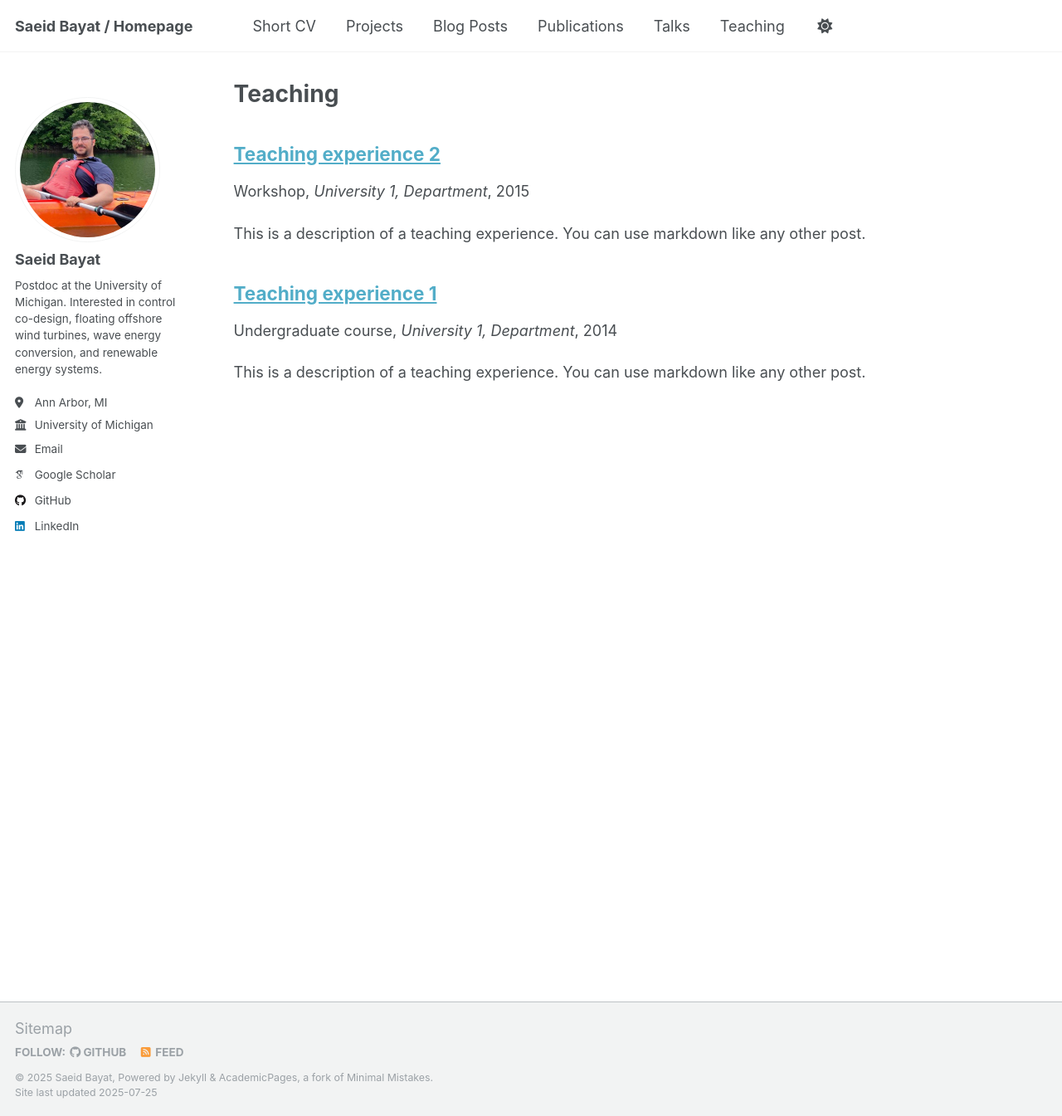
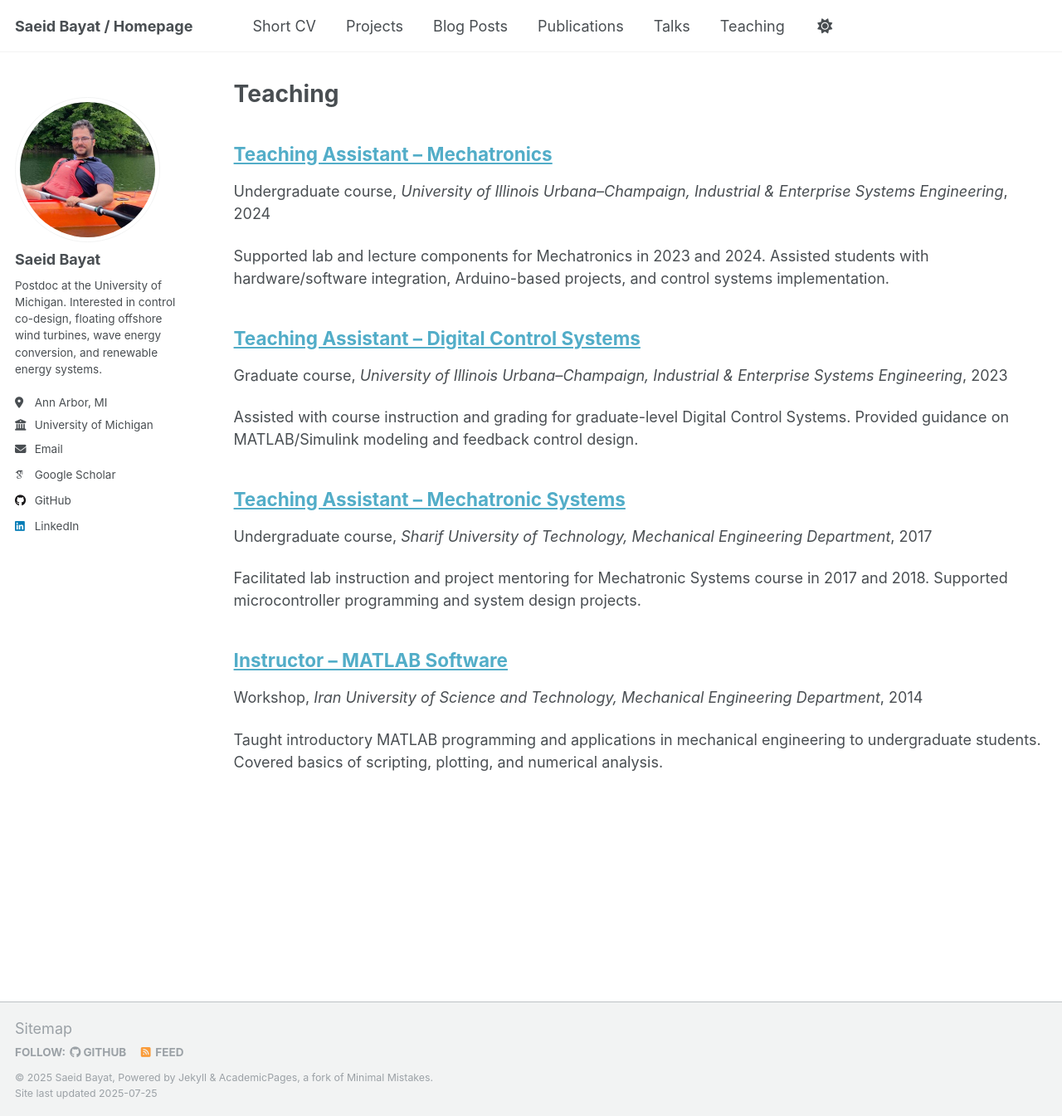
Before and after one commit to SaeidBayat/SaeidBayat.github.io, a Jekyll site: the page built from _pages/teaching.html, in a window 1280 px wide and 1345 px high. Shown: the whole window at 83% size. Built offline with Jekyll 4.4.1, drawn with Linux system fonts in a browser that asks for light colours; some web fonts are replaced; a script that is not in the unit is left out.

Commit message:
teaching

```diff
--- a/_pages/publications.html
+++ b/_pages/publications.html
@@ -1,33 +1,16 @@
 ---
-layout: archive
-title: "Publications"
+layout: none
 permalink: /publications/
-author_profile: true
 ---
 
-{% if site.author.googlescholar %}
-  <div class="wordwrap">You can also find my articles on <a href="{{site.author.googlescholar}}">my Google Scholar profile</a>.</div>
-{% endif %}
-
-{% include base_path %}
-
-<!-- New style rendering if publication categories are defined -->
-{% if site.publication_category %}
-  {% for category in site.publication_category  %}
-    {% assign title_shown = false %}
-    {% for post in site.publications reversed %}
-      {% if post.category != category[0] %}
-        {% continue %}
-      {% endif %}
-      {% unless title_shown %}
-        <h2>{{ category[1].title }}</h2><hr />
-        {% assign title_shown = true %}
-      {% endunless %}
-      {% include archive-single.html %}
-    {% endfor %}
-  {% endfor %}
-{% else %}
-  {% for post in site.publications reversed %}
-    {% include archive-single.html %}
-  {% endfor %}
-{% endif %}
+<!DOCTYPE html>
+<html>
+  <head>
+    <meta http-equiv="refresh" content="0; url=https://scholar.google.com/citations?user=pKbaaS0AAAAJ" />
+    <link rel="canonical" href="https://scholar.google.com/citations?user=pKbaaS0AAAAJ" />
+    <title>Redirecting…</title>
+  </head>
+  <body>
+    <p>Redirecting to <a href="https://scholar.google.com/citations?user=pKbaaS0AAAAJ">Google Scholar</a>…</p>
+  </body>
+</html>
--- a/_teaching/2014-spring-teaching-1.md
+++ /dev/null
@@ -1,20 +0,0 @@
----
-title: "Teaching experience 1"
-collection: teaching
-type: "Undergraduate course"
-permalink: /teaching/2014-spring-teaching-1
-venue: "University 1, Department"
-date: 2014-01-01
-location: "City, Country"
----
-
-This is a description of a teaching experience. You can use markdown like any other post.
-
-Heading 1
-======
-
-Heading 2
-======
-
-Heading 3
-======
--- /dev/null
+++ b/_teaching/2014-summer-matlab.md
@@ -0,0 +1,11 @@
+---
+title: "Instructor – MATLAB Software"
+collection: teaching
+type: "Workshop"
+permalink: /teaching/2014-summer-matlab
+venue: "Iran University of Science and Technology, Mechanical Engineering Department"
+date: 2014-06-01
+location: "Tehran, Iran"
+---
+
+Taught introductory MATLAB programming and applications in mechanical engineering to undergraduate students. Covered basics of scripting, plotting, and numerical analysis.
--- a/_teaching/2015-spring-teaching-2.md
+++ /dev/null
@@ -1,20 +0,0 @@
----
-title: "Teaching experience 2"
-collection: teaching
-type: "Workshop"
-permalink: /teaching/2015-spring-teaching-1
-venue: "University 1, Department"
-date: 2015-01-01
-location: "City, Country"
----
-
-This is a description of a teaching experience. You can use markdown like any other post.
-
-Heading 1
-======
-
-Heading 2
-======
-
-Heading 3
-======
--- /dev/null
+++ b/_teaching/2017-fall-mechatronic-systems.md
@@ -0,0 +1,11 @@
+---
+title: "Teaching Assistant – Mechatronic Systems"
+collection: teaching
+type: "Undergraduate course"
+permalink: /teaching/2017-fall-mechatronic-systems
+venue: "Sharif University of Technology, Mechanical Engineering Department"
+date: 2017-09-01
+location: "Tehran, Iran"
+---
+
+Facilitated lab instruction and project mentoring for Mechatronic Systems course in 2017 and 2018. Supported microcontroller programming and system design projects.
--- /dev/null
+++ b/_teaching/2023-fall-digital-control.md
@@ -0,0 +1,11 @@
+---
+title: "Teaching Assistant – Digital Control Systems"
+collection: teaching
+type: "Graduate course"
+permalink: /teaching/2023-fall-digital-control
+venue: "University of Illinois Urbana–Champaign, Industrial & Enterprise Systems Engineering"
+date: 2023-08-01
+location: "Urbana, IL, USA"
+---
+
+Assisted with course instruction and grading for graduate-level Digital Control Systems. Provided guidance on MATLAB/Simulink modeling and feedback control design.
--- /dev/null
+++ b/_teaching/2024-spring-mechatronics.md
@@ -0,0 +1,11 @@
+---
+title: "Teaching Assistant – Mechatronics"
+collection: teaching
+type: "Undergraduate course"
+permalink: /teaching/2024-spring-mechatronics
+venue: "University of Illinois Urbana–Champaign, Industrial & Enterprise Systems Engineering"
+date: 2024-01-01
+location: "Urbana, IL, USA"
+---
+
+Supported lab and lecture components for Mechatronics in 2023 and 2024. Assisted students with hardware/software integration, Arduino-based projects, and control systems implementation.
```
